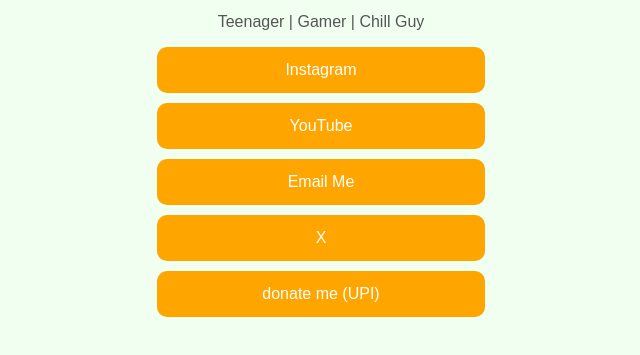
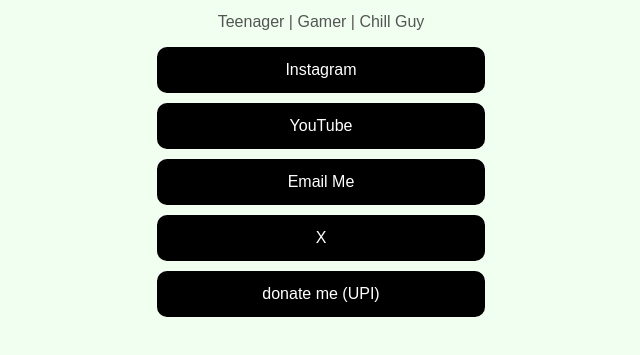
Before and after one commit to soham4x0/Hello, a plain HTML site: page index.html in a window 1280 px wide. Shown: the part 253-608 px from the top of the page, without its empty margins (319-959 px from the left). Drawn offline with Linux system fonts and the light colour scheme.

Commit message:
Update index.html

```diff
--- a/index.html
+++ b/index.html
@@ -26,7 +26,7 @@
     }
     .link {
       display: block;
-      background: orange;
+      background: black;
       color: white;
       padding: 14px;
       margin: 10px auto;
```
